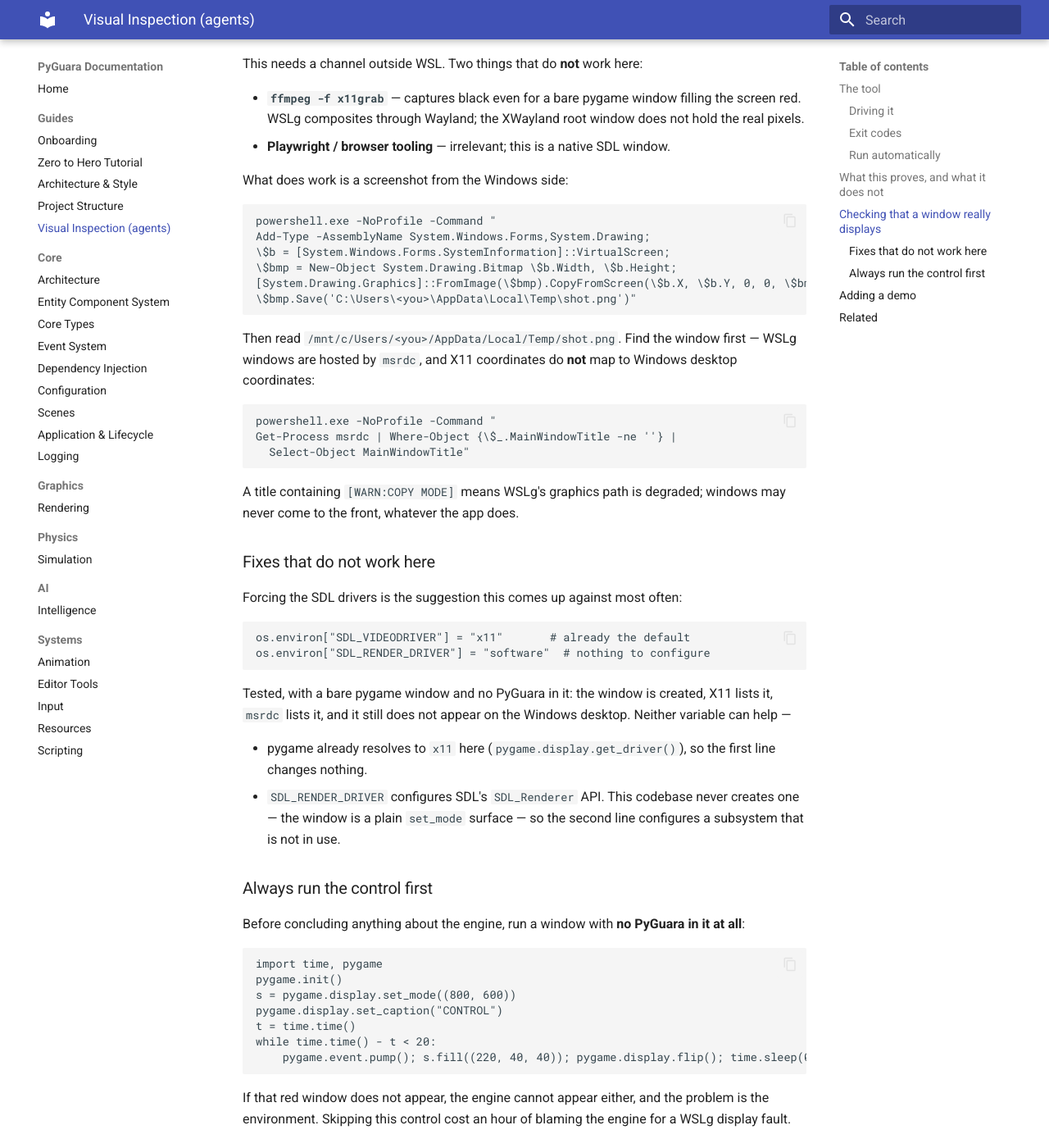
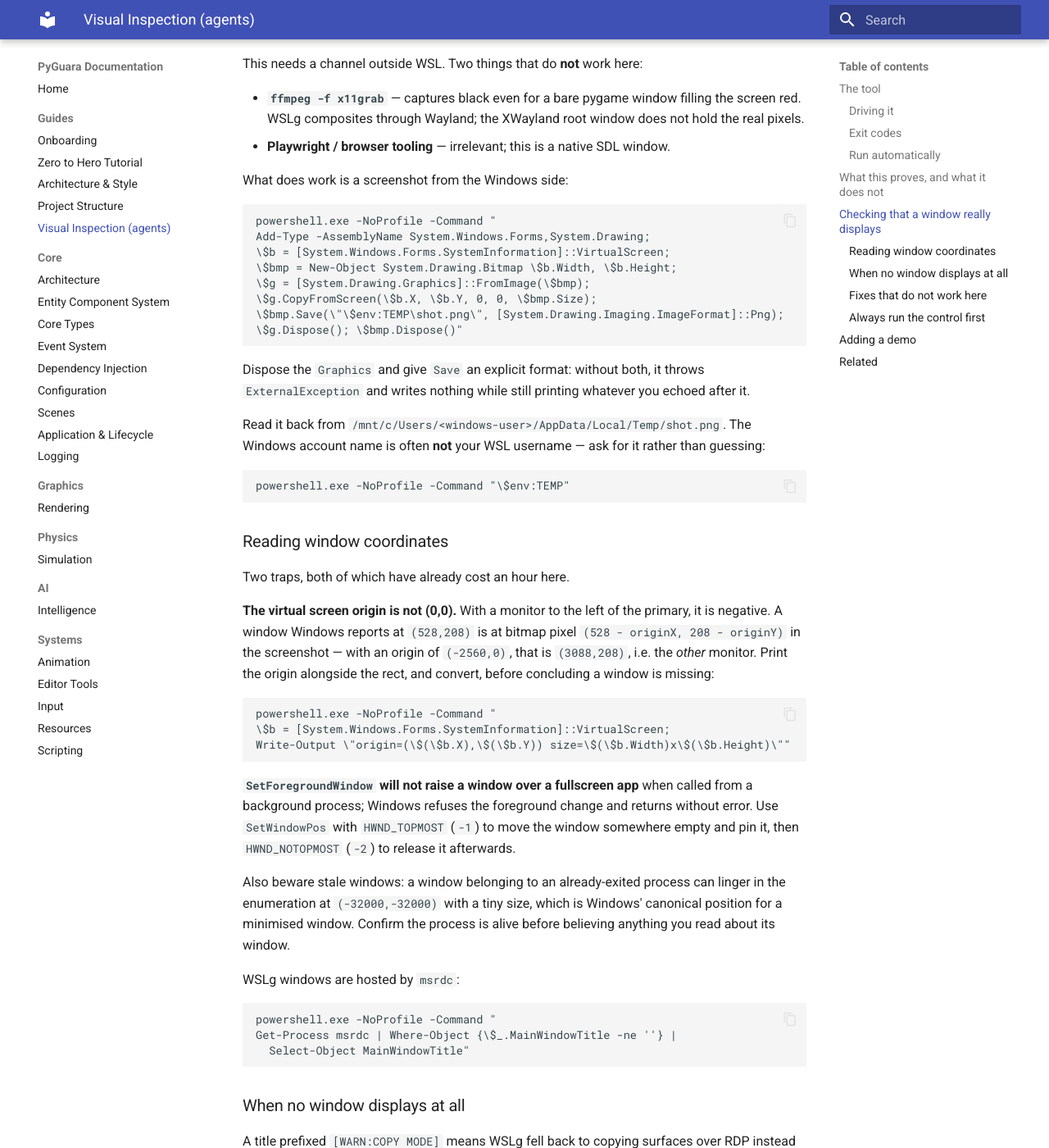
Before and after one commit to Wedeueis/pyguara, an MkDocs documentation site: the page built from docs/guides/agent-visual-inspection.md, in a window 1280 px wide and 1400 px high, scrolled down 2212 px. Shown: the whole window at 82% size. Built offline with MkDocs 1.6.1 and Material for MkDocs 9.7.7, drawn with Linux system fonts in a browser that asks for light colours; some of the changed text lies outside the part shown.

Commit message:
docs: diagnose the WSLg blank-window fault, and drop a false test claim
Every pygame window on this host failed to display for the whole of this
session's investigation. The cause was not pygame, not SDL and not
PyGuara: WSLg could not allocate its shared-memory region at startup, so
graphics redirection was disabled and window contents never reached the
Windows compositor.

    rdp_allocate_shared_memory: ... Input/output error
    RDP backend: use_gfxredir = 0

Windows still registered normally -- taskbar icon, real rect,
IsWindowVisible true -- which is what made it so slow to pin down: every
query said the window was fine. `wsl --shutdown` fixes it, and the
control that proved it was not ours was `xmessage`, which has no SDL in
it at all and failed identically.

Also records two instrument traps that cost about an hour between them:
the virtual screen origin is negative with a left-hand monitor, so a
window's reported rect maps to a bitmap pixel on the *other* display;
and SetForegroundWindow silently refuses to raise a window over a
fullscreen app from a background process.

Separately: CLAUDE.md claimed visual regression tests live in
tests/visual/snapshots/. That directory has never existed and there are
no snapshot files -- every "snapshot" in tests/ is the ordinary sense of
the word. syrupy and its [tool.syrupy] block remain in pyproject,
pointing at nothing; left in place because deleting them presumes the
tests will never be written.

Co-Authored-By: Claude Opus 5 (1M context) <noreply@anthropic.com>

````diff
--- a/docs/guides/agent-visual-inspection.md
+++ b/docs/guides/agent-visual-inspection.md
@@ -110,13 +110,52 @@ powershell.exe -NoProfile -Command "
 Add-Type -AssemblyName System.Windows.Forms,System.Drawing;
 \$b = [System.Windows.Forms.SystemInformation]::VirtualScreen;
 \$bmp = New-Object System.Drawing.Bitmap \$b.Width, \$b.Height;
-[System.Drawing.Graphics]::FromImage(\$bmp).CopyFromScreen(\$b.X, \$b.Y, 0, 0, \$bmp.Size);
-\$bmp.Save('C:\Users\<you>\AppData\Local\Temp\shot.png')"
+\$g = [System.Drawing.Graphics]::FromImage(\$bmp);
+\$g.CopyFromScreen(\$b.X, \$b.Y, 0, 0, \$bmp.Size);
+\$bmp.Save(\"\$env:TEMP\shot.png\", [System.Drawing.Imaging.ImageFormat]::Png);
+\$g.Dispose(); \$bmp.Dispose()"
 ```
 
-Then read `/mnt/c/Users/<you>/AppData/Local/Temp/shot.png`. Find the window
-first — WSLg windows are hosted by `msrdc`, and X11 coordinates do **not** map
-to Windows desktop coordinates:
+Dispose the `Graphics` and give `Save` an explicit format: without both, it
+throws `ExternalException` and writes nothing while still printing whatever
+you echoed after it.
+
+Read it back from `/mnt/c/Users/<windows-user>/AppData/Local/Temp/shot.png`.
+The Windows account name is often **not** your WSL username — ask for it
+rather than guessing:
+
+```bash
+powershell.exe -NoProfile -Command "\$env:TEMP"
+```
+
+### Reading window coordinates
+
+Two traps, both of which have already cost an hour here.
+
+**The virtual screen origin is not (0,0).** With a monitor to the left of the
+primary, it is negative. A window Windows reports at `(528,208)` is at bitmap
+pixel `(528 - originX, 208 - originY)` in the screenshot — with an origin of
+`(-2560,0)`, that is `(3088,208)`, i.e. the *other* monitor. Print the origin
+alongside the rect, and convert, before concluding a window is missing:
+
+```bash
+powershell.exe -NoProfile -Command "
+\$b = [System.Windows.Forms.SystemInformation]::VirtualScreen;
+Write-Output \"origin=(\$(\$b.X),\$(\$b.Y)) size=\$(\$b.Width)x\$(\$b.Height)\""
+```
+
+**`SetForegroundWindow` will not raise a window over a fullscreen app** when
+called from a background process; Windows refuses the foreground change and
+returns without error. Use `SetWindowPos` with `HWND_TOPMOST` (`-1`) to move
+the window somewhere empty and pin it, then `HWND_NOTOPMOST` (`-2`) to
+release it afterwards.
+
+Also beware stale windows: a window belonging to an already-exited process can
+linger in the enumeration at `(-32000,-32000)` with a tiny size, which is
+Windows' canonical position for a minimised window. Confirm the process is
+alive before believing anything you read about its window.
+
+WSLg windows are hosted by `msrdc`:
 
 ```bash
 powershell.exe -NoProfile -Command "
@@ -124,8 +163,47 @@ Get-Process msrdc | Where-Object {\$_.MainWindowTitle -ne ''} |
   Select-Object MainWindowTitle"
 ```
 
-A title containing `[WARN:COPY MODE]` means WSLg's graphics path is degraded;
-windows may never come to the front, whatever the app does.
+### When no window displays at all
+
+A title prefixed `[WARN:COPY MODE]` means WSLg fell back to copying surfaces
+over RDP instead of redirecting them. Windows then register normally — app
+list, taskbar icon, a real rect, `IsWindowVisible` true — while their pixels
+never reach the Windows compositor. Everything you can query says the window
+is fine; it simply never paints.
+
+The cause is in `/mnt/wslg/weston.log`, at WSLg startup:
+
+```
+rdp_allocate_shared_memory: Failed to open
+  "/mnt/shared_memory/{...}" with error: Input/output error
+RDP backend: use_gfxredir = 0
+```
+
+Check those two lines first:
+
+```bash
+grep -n "use_gfxredir\|rdp_allocate_shared_memory" /mnt/wslg/weston.log
+```
+
+`use_gfxredir = 0` is the fault. `use_gfxredir = 1` and no allocation failure
+means the graphics path is healthy and the problem is elsewhere.
+
+**The fix is to restart WSL** — from Windows, not from inside the distro:
+
+```
+wsl --shutdown
+```
+
+then reopen the terminal. The shared-memory device is created by the Windows
+host when the VM starts, so nothing inside Ubuntu can repair it. If it
+survives a restart, `wsl --update` and shut down again.
+
+Confirmed here: before, every window (including `xmessage`, with no SDL in it
+at all) failed to paint; after, `use_gfxredir = 1`, titles lost the prefix,
+and both a bare pygame window and `guara_falcao` displayed correctly.
+
+Note this clears `/tmp`, so anything scratch you left there is gone.
+`.agent-view/` lives in the repo root and survives.
 
 ### Fixes that do not work here
 
@@ -145,6 +223,10 @@ Windows desktop. Neither variable can help —
 - `SDL_RENDER_DRIVER` configures SDL's `SDL_Renderer` API. This codebase
   never creates one — the window is a plain `set_mode` surface — so the
   second line configures a subsystem that is not in use.
+
+When these were tried, the actual fault was WSLg's graphics redirection being
+off (see "When no window displays at all" above). No environment variable
+inside the distro can reach that; the SDL driver was never the problem.
 
 ### Always run the control first
 
````
Also changed, not shown: CLAUDE.md (+5 -1 lines).
